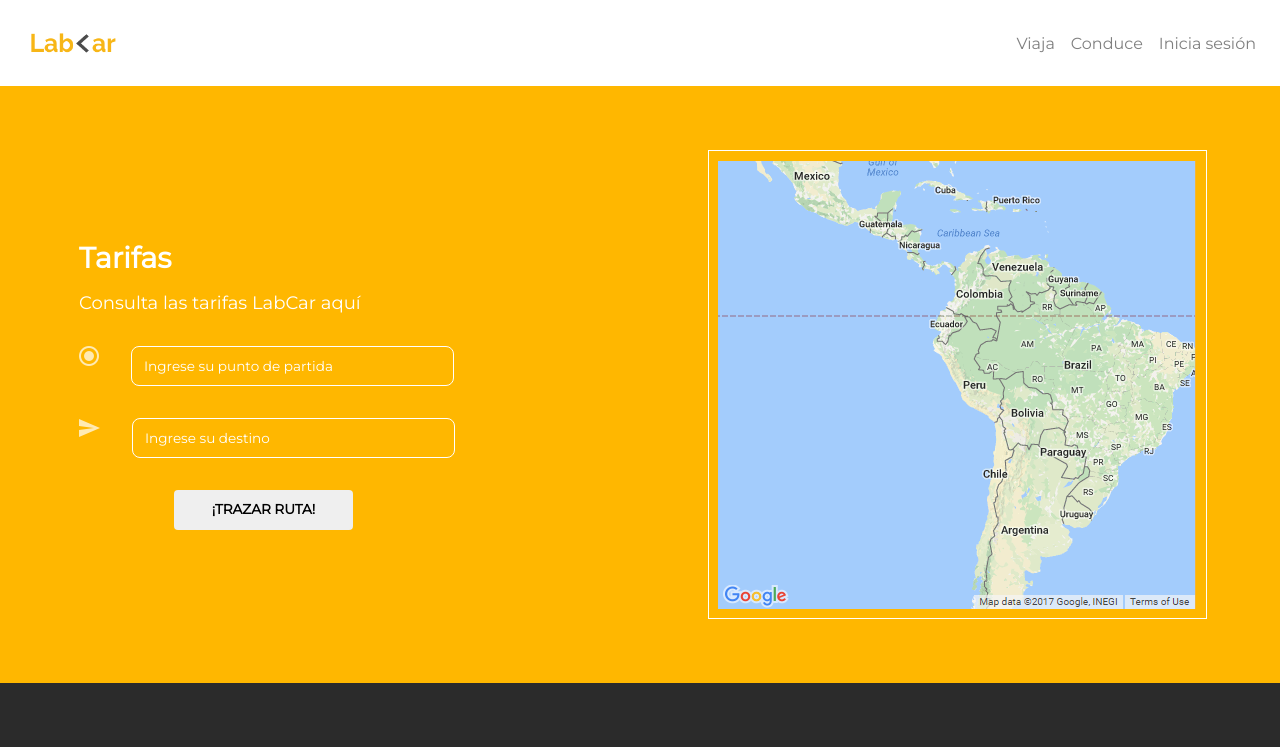
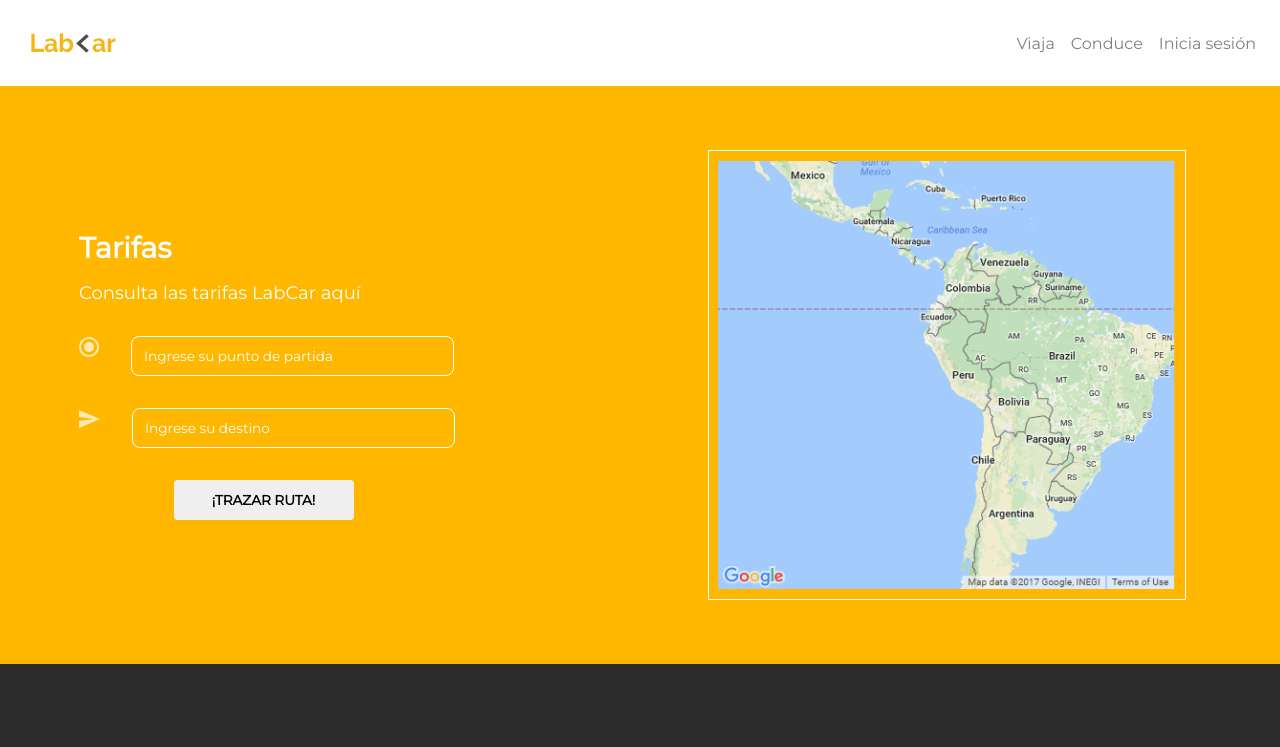
Before and after one commit to CitlalliDMG/lab-car, a website: page src/index.html in a window 1280 px wide. Shown: the top 747 px of the page. Drawn offline with Linux system fonts and the light colour scheme.

Commit message:
corrige dimensiones de mapa en desktop

```diff
--- a/src/css/style.css
+++ b/src/css/style.css
@@ -248,7 +248,8 @@ footer {
     color: #ffffff; }
   #map-desktop {
     border: 1px solid #ffffff;
-    padding: 2%; }
+    padding: 2%;
+    width: 100%; }
   .map-section {
     padding-left: 45px; }
   .center-button {
@@ -257,7 +258,7 @@ footer {
     justify-content: center;
     margin-top: 2rem; }
   .center-button button {
-    width: 53%;
+    width: 180px;
     height: 40px;
     font-size: 0.85rem;
     font-weight: bold;
```
